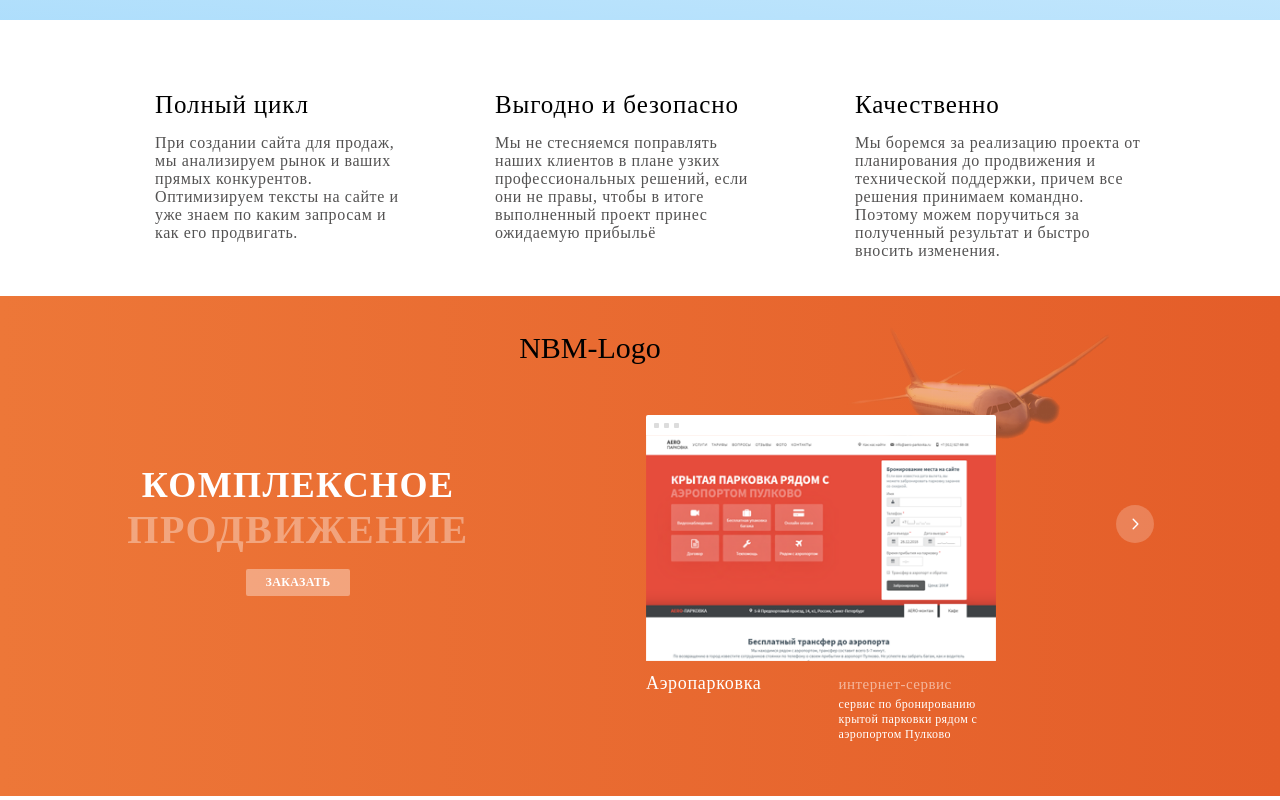
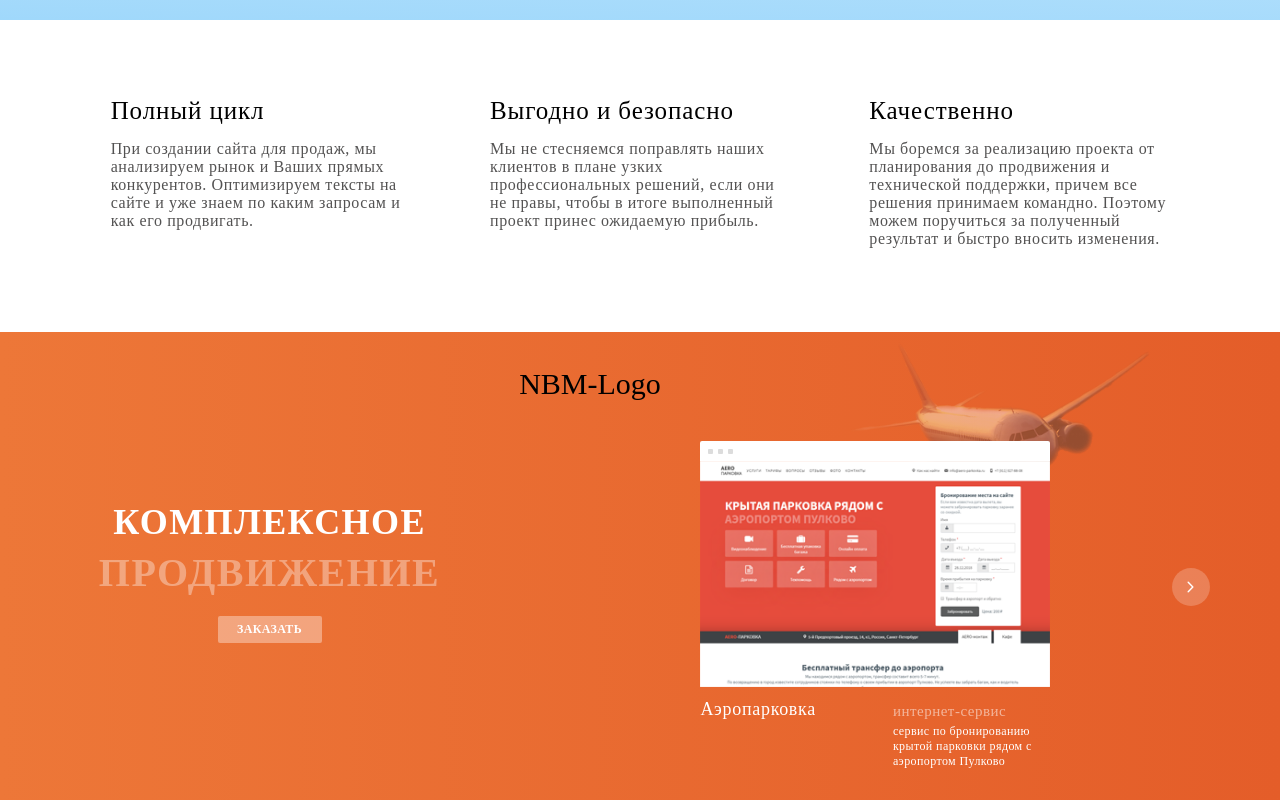
Before and after one commit to AzatNBM/NBM-IT, a Next.js app: page / in a window 1280 px wide. Shown: the part 600-1400 px from the top of the page. Built offline with nearby package versions, Linux system fonts and the light colour scheme.

Commit message:
some fixes

```diff
--- a/components/Layout/Benefits/Benefits.jsx
+++ b/components/Layout/Benefits/Benefits.jsx
@@ -9,24 +9,31 @@ class Header extends Component {
 		return (
 			<section className="benefits_section">
 				<div className="container">
+					<div className="benefits_container">
 						<div className="benefits_block">
 							<div className="benefits benefit_1">
 								<h2>Полный цикл</h2>
 								<p className="benefit_description">
-								При создании сайта для продаж, мы анализируем рынок и ваших прямых конкурентов. Оптимизируем тексты на сайте и уже знаем по каким запросам и как его продвигать.
+									При создании сайта для продаж, мы анализируем рынок и Ваших прямых конкурентов.
+									Оптимизируем тексты на сайте и уже знаем по каким запросам и как его продвигать.
 								</p>
 							</div>
 								<div className="benefits benefit_2">
 								<h2>Выгодно и безопасно</h2>
 								<p className="benefit_description">
-								Мы не стесняемся поправлять наших клиентов в плане узких профессиональных решений, если они не правы, чтобы в итоге выполненный проект принес ожидаемую прибыльё
+									Мы не стесняемся поправлять наших клиентов в плане узких профессиональных
+									решений, если они не правы, чтобы в итоге выполненный проект принес
+									ожидаемую прибыль.
 								</p>
 							</div>
 							<div className="benefits benefit_3">
 								<h2>Качественно</h2>
 								<p className="benefit_description">
-								Мы боремся за реализацию проекта от планирования до продвижения и технической поддержки, причем все решения принимаем командно. Поэтому можем поручиться за полученный результат и быстро вносить изменения.
+									Мы боремся за реализацию проекта от планирования до продвижения и
+									технической поддержки, причем все решения принимаем командно.
+									Поэтому можем поручиться за полученный результат и быстро вносить изменения.
 								</p>
+							</div>
 						</div>
 					</div>
 				</div>
--- a/components/Layout/Benefits/styles/Benefits.scss
+++ b/components/Layout/Benefits/styles/Benefits.scss
@@ -1,18 +1,27 @@
 
 /* ----- Блок ПРЕИМУЩЕСТВА ----- */
 
-.benefits_section .benefits_block {
+.benefits_section {
+  & .benefits_container {
     display: flex;
+    align-items: center;
+    border: 1px solid #fff;
+    min-height: 310px;
+    justify-content: center;
+    & .benefits_block {
+      display: flex;
+      width: 100%;
+      min-height: 200px;
+      flex-wrap: wrap;
       justify-content: space-around;
-  padding: 50px 20px 20px 40px;
       & .benefits.benefit_1 {
-    width: 250px;
+        width: 300px;
       }
       & .benefits.benefit_2 {
-    width: 270px;
+        width: 300px;
       }
       & .benefits.benefit_3 {
-    width: 290px;
+        width: 300px;
       }
       & .benefits h2 {
         height: 22px;
@@ -40,3 +49,5 @@
         color: #535252;
       }
     }
+  }
+}
--- a/components/Layout/Footer/styles/Footer.scss
+++ b/components/Layout/Footer/styles/Footer.scss
@@ -4,8 +4,9 @@
 .contact_section {
 	height: 630px;
 	& .contact_block {
+		width: 96%;
 	  	display: grid;
-	  	grid-template-columns: 45% 30% 25%;
+	  	grid-template-columns: 48% 32% 20%;
 	  	grid-template-rows: 220px 60%;
 	  	margin: 100px 20px 20px 20px;
 		& p, li {
--- a/components/Layout/Offer/styles/Offer.scss
+++ b/components/Layout/Offer/styles/Offer.scss
@@ -5,7 +5,7 @@
   padding-top: 70px;
   /*background: url('images/1.png') no-repeat;
   background-size: 100%;*/
-  background: linear-gradient(185deg, #ffffff 18%, #87CEFA 140%);
+  background: linear-gradient(182deg, #ffffff 22%, #87CEFA 120%);
   & .offer_block {
     display: grid;
     grid-template-columns: 1fr 1fr;
--- a/components/Layout/Promotion/Promotion.jsx
+++ b/components/Layout/Promotion/Promotion.jsx
@@ -21,6 +21,7 @@ class Header extends Component {
 								<div className="button_promo"></div>
 						</div>
 						<div className="promotion_2">
+							<div className="promotion_2_container">
 								<div className="image_promo">
 									<div className="grey_circle"></div>
 									<div className="grey_circle"></div>
@@ -31,6 +32,7 @@ class Header extends Component {
 									<h3>Аэропарковка</h3>
 									<h4>интернет-сервис</h4>
 									<p className="promo_description">сервис по бронированию крытой парковки рядом с аэропортом Пулково</p>
+								</div>
 							</div>
 						</div>
 						<div className="promotion_3">
--- a/components/Layout/Promotion/styles/Promotion.scss
+++ b/components/Layout/Promotion/styles/Promotion.scss
@@ -17,10 +17,10 @@
     }
     & .airplane_img {
       position: absolute;
-      top: 30px;
-      right: 100px;
-      width: 350px;
-      height: 250px;
+      top: 10px;
+      right: 60px;
+      width: 400px;
+      height: 200px;
       background: url('../images/airplane.png') no-repeat;
       background-size: 100%;
     }
@@ -28,7 +28,7 @@
   & .promotion_block {
     position: relative;
     display: grid;
-    grid-template-columns: 40% 50% 10%;
+    grid-template-columns: 35% 51% 14%;
     & .promotion_1 {
       grid-column: 1;
       padding-top: 40px;
@@ -51,9 +51,7 @@
           font-family: HelveticaNeueCyr;
           font-size: 40px;
           font-weight: bold;
-          font-style: normal;
-          font-stretch: normal;
-          line-height: normal;
+          line-height: 1.5em;
           letter-spacing: 1.5px;
           text-align: center;
           text-transform: uppercase;
@@ -68,7 +66,7 @@
         background-color: rgba(255, 255, 255, 0.36);
         width: 104px;
         height: 27px;
-        margin: auto;
+        margin: 40px auto;
       }
       & .button_promo::before {
           content: "Заказать";
@@ -86,8 +84,11 @@
       }
     & .promotion_2 {
       grid-column: 2;
+      display: flex;
+      justify-content: flex-end;
+      & .promotion_2_container {
+        margin-top: 10px;
         width: 350px;
-      padding: 20px 0 0 120px;
         & .image_promo {
           display: flex;
           width: 350px;
@@ -162,8 +163,12 @@
           }
         }
       }
+    }
     & .promotion_3 {
-      padding: 110px 0 0 20px;
+      display: flex;
+      justify-content: flex-end;
+      align-items: center;
+      padding-bottom: 40px;
       & .arrow_img {
         background: url('../images/arrow-1.png') no-repeat 50% 50%;
         width: 38px;
```
Lines whose indentation alone changed are shown as unchanged.
